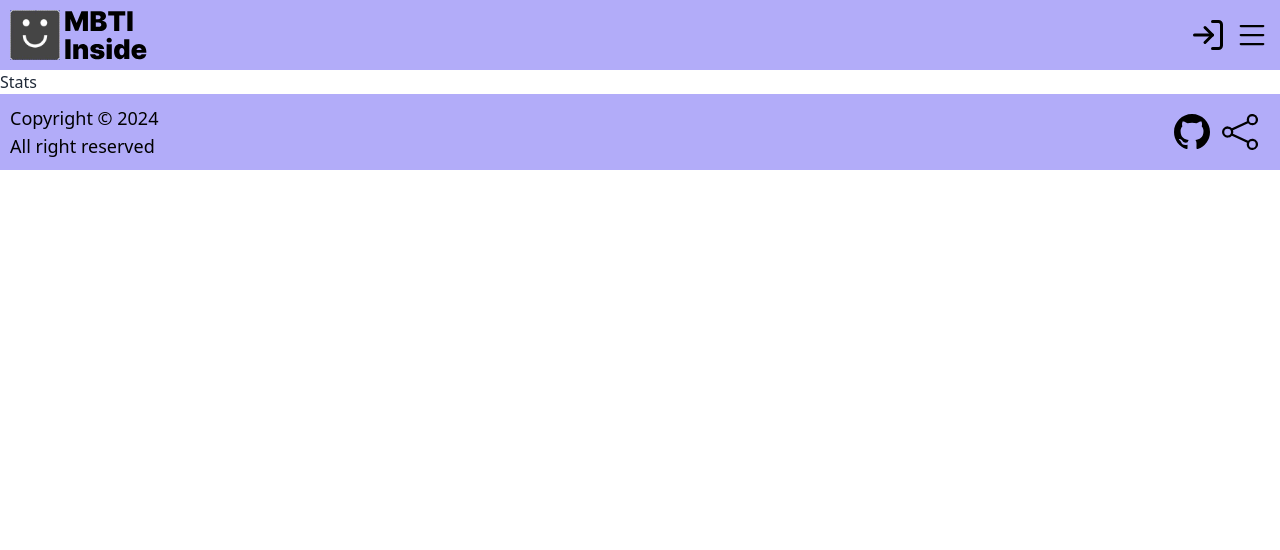
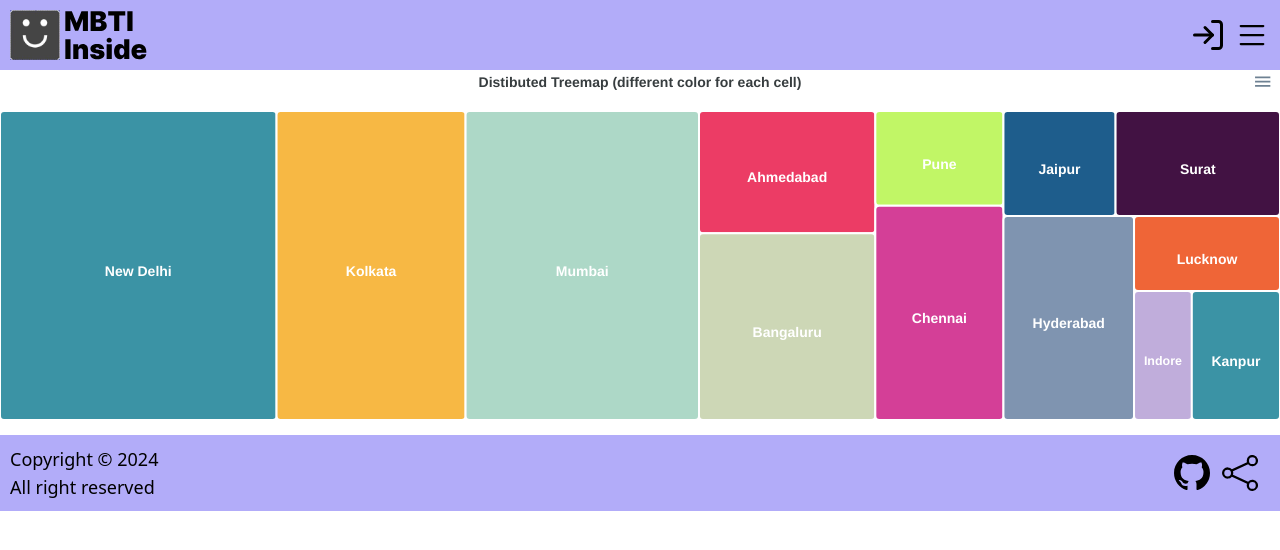
Before and after one commit to MBTI-Inside/server, a React (Vite) app in the folder frontend/: page /stats in a window 1280 px wide. Shown: the top 550 px of the page. Built offline with nearby package versions, Linux system fonts and the light colour scheme.

Commit message:
feat: react apexchart treemap 초안 rebi13/MBTI-Inside#63

```diff
--- a/frontend/src/pages/Stats/index.tsx
+++ b/frontend/src/pages/Stats/index.tsx
@@ -1,5 +1,71 @@
+import { ApexOptions } from 'apexcharts';
+import ReactApexChart from 'react-apexcharts';
+
 const Stats = () => {
-  return <>Stats</>;
+  const series = [
+    {
+      data: [
+        { x: 'New Delhi', y: 218 },
+        { x: 'Kolkata', y: 149 },
+        { x: 'Mumbai', y: 184 },
+        { x: 'Ahmedabad', y: 55 },
+        { x: 'Bangaluru', y: 84 },
+        { x: 'Pune', y: 31 },
+        { x: 'Chennai', y: 70 },
+        { x: 'Jaipur', y: 30 },
+        { x: 'Surat', y: 44 },
+        { x: 'Hyderabad', y: 68 },
+        { x: 'Lucknow', y: 28 },
+        { x: 'Indore', y: 19 },
+        { x: 'Kanpur', y: 29 }
+      ]
+    }
+  ];
+
+  const options: ApexOptions = {
+    legend: {
+      show: false
+    },
+    chart: {
+      height: 350,
+      type: 'treemap'
+    },
+    title: {
+      text: 'Distibuted Treemap (different color for each cell)',
+      align: 'center'
+    },
+    colors: [
+      '#3B93A5',
+      '#F7B844',
+      '#ADD8C7',
+      '#EC3C65',
+      '#CDD7B6',
+      '#C1F666',
+      '#D43F97',
+      '#1E5D8C',
+      '#421243',
+      '#7F94B0',
+      '#EF6537',
+      '#C0ADDB'
+    ],
+    plotOptions: {
+      treemap: {
+        distributed: true,
+        enableShades: false
+      }
+    }
+  };
+
+  return (
+    <>
+      <ReactApexChart
+        options={options}
+        series={series}
+        type="treemap"
+        height={350}
+      />
+    </>
+  );
 };
 
 export default Stats;
```
